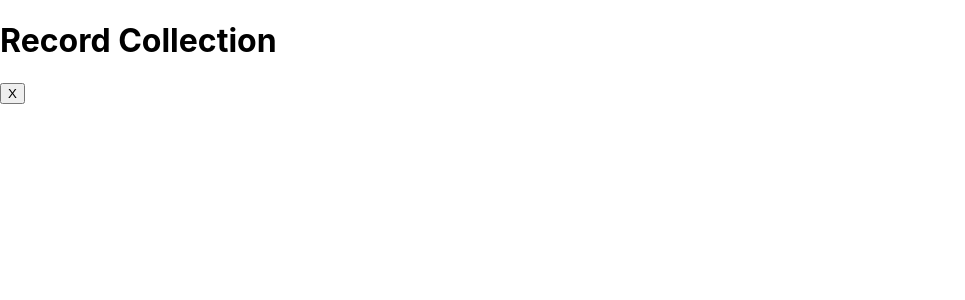
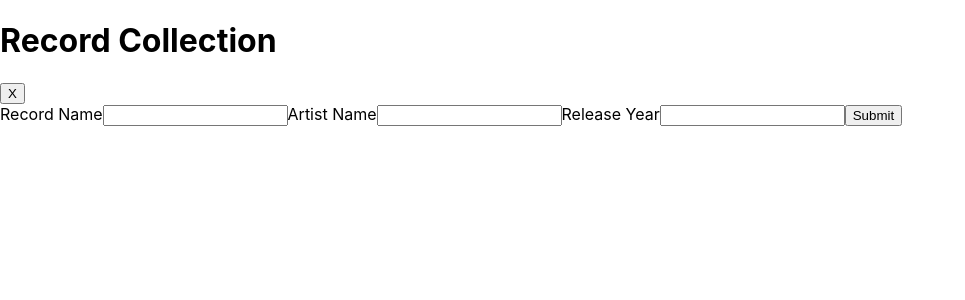
Before and after one commit to Brett-Abramson/Coders_choice, a React (Create React App) app in the folder records-front-end/: page / in a window 1280 px wide. Shown: the top 300 px of the page, without its empty margins (0-965 px from the left). Built offline with nearby package versions, Linux system fonts and the light colour scheme.

Commit message:
edit functionality added to front and back

```diff
--- a/records-front-end/src/App.js
+++ b/records-front-end/src/App.js
@@ -1,24 +1,36 @@
 import './App.css';
 import {useState} from "react"
 import axios from "axios"
+import Edit from "./components/edit"
 
 const App = () => {
-  const [record, setRecord] =useState({})
+  const [records, setRecords] =useState({})
 
   const handleDelete = (deletedRecord) => {
     axios.delete("http://localhost:3000/record/" + deletedRecord._id)
     .then((response) => {
-      let newRecord = record.filter((record) => {
-        return record._id !== deletedRecord._id
+      let newRecords = records.filter((record) => {
+        return records._id !== deletedRecord._id
       })
-      setRecord(newRecord)
+      setRecords(newRecords)
+    })
+  }
+  const handleEdit = (data) => {
+    axios.put("http://localhost:300/epople/" + data._id, data)
+    .then((response) => {
+      console.log(response)
+      let newRecords = records.map((record) =>{
+        return record._id !== data._id ? record : data
+      })
+      setRecords(newRecords)
     })
   }
 
   return (
     <>
       <h1> Record Collection</h1>
-      <button onClick={()=>{handleDelete(record)}}>X</button>
+      <button onClick={()=>{handleDelete(records)}}>X</button>
+      <Edit records={records} handleEdit={handleEdit} />
     </>
 
   )
--- a/records-front-end/src/components/edit.js
+++ b/records-front-end/src/components/edit.js
@@ -0,0 +1,45 @@
+import { useState } from "react";
+
+const Edit = (props) => {
+  const [record, setRecord] = useState({ ...props.record });
+
+  const handleChange = (event) => {
+    setRecord({ ...record, [event.target.name]: event.target.value });
+  };
+
+  const handleSubmit = (event) => {
+    event.preventDefault();
+    props.handleEdit(record);
+  };
+
+  return (
+    <>
+      <form onSubmit={handleSubmit}>
+        <label htmlFor="recordName">Record Name</label>
+        <input
+          type="text"
+          name="recordName"
+          onChange={handleChange}
+          value={record.recordName}
+        />
+        <label htmlFor="artistName">Artist Name</label>
+        <input
+          type="text"
+          name="artistName"
+          onChange={handleChange}
+          value={record.artistName}
+        />
+        <label htmlFor="releaseYear">Release Year</label>
+        <input
+          type="number"
+          name="releaseYear"
+          onChange={handleChange}
+          value={record.releaseYear}
+        />
+        <input type="submit" />
+      </form>
+    </>
+  );
+};
+
+export default Edit;
```
Also changed, not shown: 1 other file (tests, documents, lock files or other folders).
